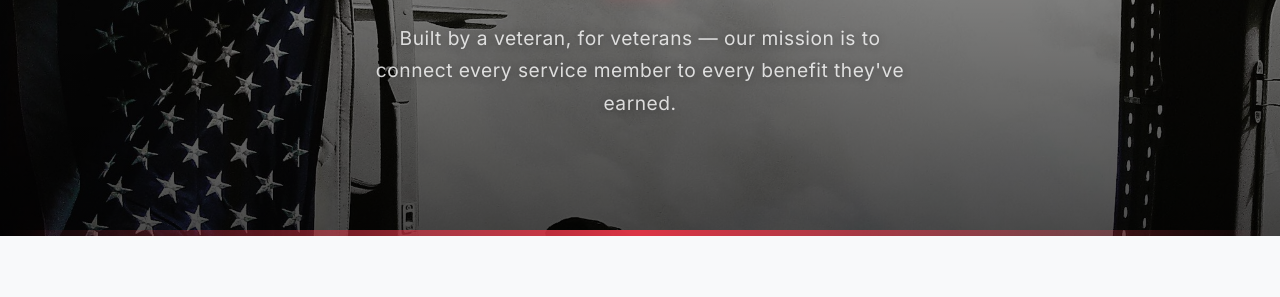
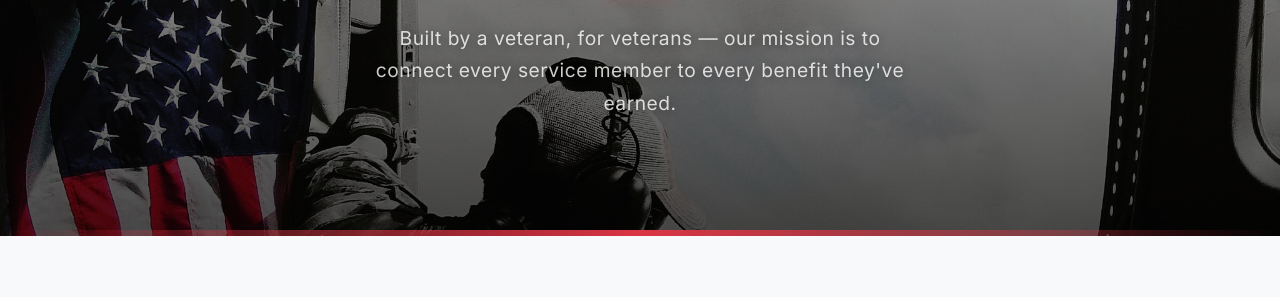
Before and after one commit to velroabella/afteractionai-site, a plain HTML site: page about.html in a window 1280 px wide. Shown: the part 312-609 px from the top of the page. Drawn offline with nearby package versions, Linux system fonts and the light colour scheme.

Commit message:
Fix about hero: center image to show soldier and flag

```diff
--- a/css/styles.css
+++ b/css/styles.css
@@ -2308,7 +2308,7 @@ a:hover { color: #000; }
 /* About page hero — taller to show more image */
 .page-hero-image--about {
   min-height: 75vh;
-  background-position: center 30%;
+  background-position: center center;
 }
 .page-hero-image--about .page-hero-image__content {
   position: absolute;
```
